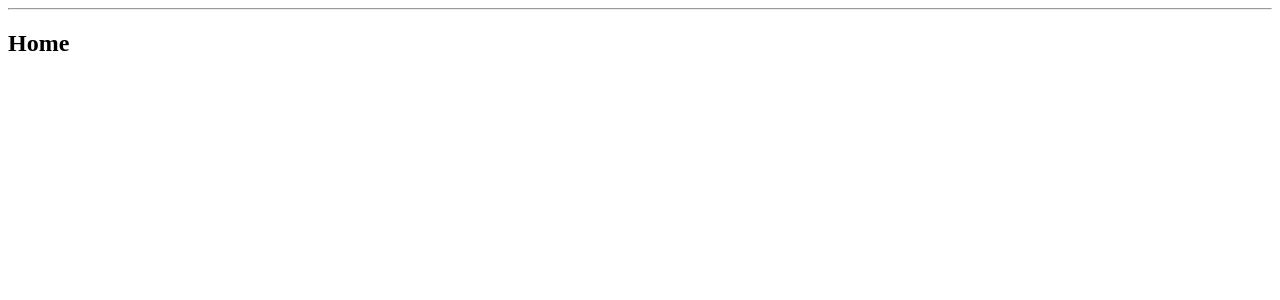
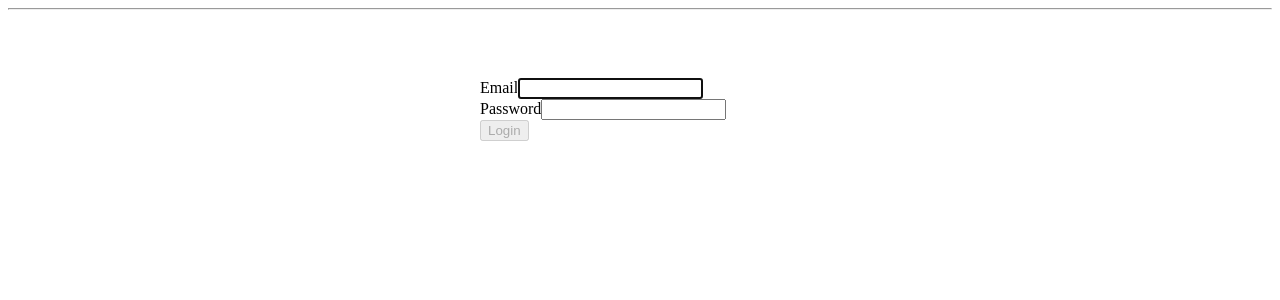
Before and after one commit to alexgfh/healt-id-pharma, a React (Create React App) app: page / in a window 1280 px wide. Shown: the top 300 px of the page. Built offline with nearby package versions, Linux system fonts and the light colour scheme.

Commit message:
Login page

```diff
--- a/package.json
+++ b/package.json
@@ -4,6 +4,7 @@
   "private": true,
   "dependencies": {
     "react": "^16.4.2",
+    "react-bootstrap": "^0.32.3",
     "react-dom": "^16.4.2",
     "react-router-dom": "^4.3.1",
     "react-scripts": "1.1.5"
--- a/src/App.js
+++ b/src/App.js
@@ -1,11 +1,12 @@
 import React from "react";
 import { BrowserRouter as Router, Route, Link } from "react-router-dom";
+import Login from "./Login";
 
 const App = () => (
   <Router>
     <div>
       <hr />
-      <Route exact path="/" component={Home} />
+      <Route exact path="/" component={Login} />
       <Route path="/about" component={About} />
       <Route path="/medications" component={Medications} />
     </div>
--- /dev/null
+++ b/src/Login.css
@@ -0,0 +1,10 @@
+@media all and (min-width: 480px) {
+  .Login {
+    padding: 60px 0;
+  }
+
+  .Login form {
+    margin: 0 auto;
+    max-width: 320px;
+  }
+}
--- /dev/null
+++ b/src/Login.js
@@ -0,0 +1,61 @@
+import React, { Component } from "react";
+import { Button, FormGroup, FormControl, ControlLabel } from "react-bootstrap";
+import "./Login.css";
+
+export default class Login extends Component {
+  constructor(props) {
+    super(props);
+
+    this.state = {
+      email: "",
+      password: ""
+    };
+  }
+
+  validateForm() {
+    return this.state.email.length > 0 && this.state.password.length > 0;
+  }
+
+  handleChange = event => {
+    this.setState({
+      [event.target.id]: event.target.value
+    });
+  }
+
+  handleSubmit = event => {
+  }
+
+  render() {
+    return (
+      <div className="Login">
+        <form action="/medications">
+          <FormGroup controlId="email" bsSize="large">
+            <ControlLabel>Email</ControlLabel>
+            <FormControl
+              autoFocus
+              type="email"
+              value={this.state.email}
+              onChange={this.handleChange}
+            />
+          </FormGroup>
+          <FormGroup controlId="password" bsSize="large">
+            <ControlLabel>Password</ControlLabel>
+            <FormControl
+              value={this.state.password}
+              onChange={this.handleChange}
+              type="password"
+            />
+          </FormGroup>
+          <Button
+            block
+            bsSize="large"
+            disabled={!this.validateForm()}
+            type="submit"
+          >
+            Login
+          </Button>
+        </form>
+      </div>
+    );
+  }
+}
```
Also changed, not shown: 1 other file (tests, documents, lock files or other folders).
